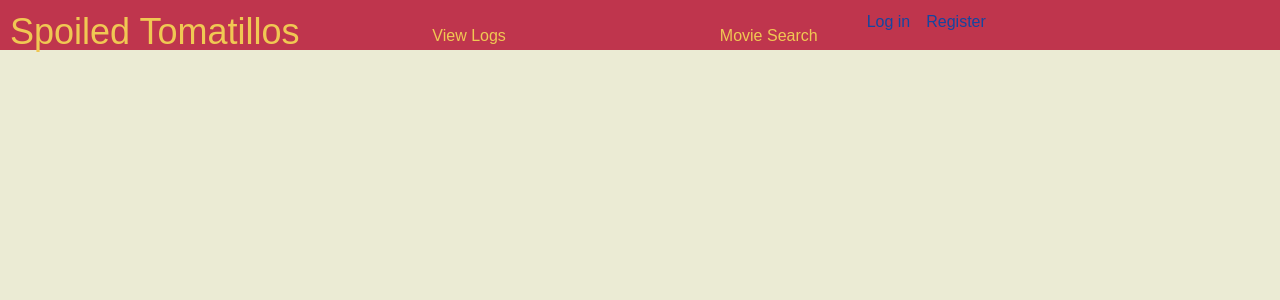
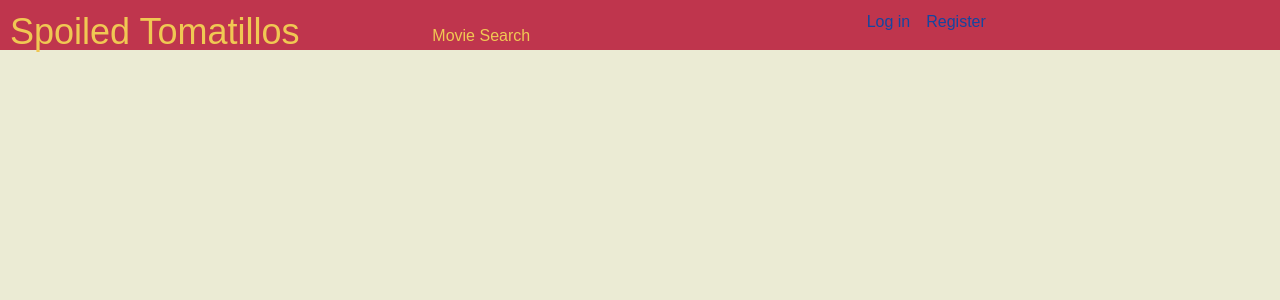
Before and after one commit to john4/CS4500, a React (Create React App) app in the folder front-end/: page /logs in a window 1280 px wide. Shown: the top 300 px of the page. Built offline with nearby package versions, Linux system fonts and the light colour scheme; no server answers.

Commit message:
TEAM42-136 #comment Add isAdmin to session, admin can delete any review

```diff
--- a/front-end/src/ApiWrapper.js
+++ b/front-end/src/ApiWrapper.js
@@ -12,6 +12,7 @@ const setSession = function (sessionData) {
   localStorage.setItem("st:genre", user_data.genre);
   localStorage.setItem("st:photo_url", user_data.photo_url);
   localStorage.setItem("st:age", user_data.age);
+  localStorage.setItem("st:isAdmin", user_data.isAdmin);
 }
 
 const removeSession = function () {
@@ -23,6 +24,7 @@ const removeSession = function () {
   localStorage.removeItem("st:genre");
   localStorage.removeItem("st:photo_url");
   localStorage.removeItem("st:age");
+  localStorage.removeItem("st:isAdmin");
 }
 
 const getSession = function () {
@@ -35,6 +37,7 @@ const getSession = function () {
     genre: localStorage.getItem("st:genre"),
     photoUrl: localStorage.getItem("st:photo_url"),
     age: localStorage.getItem("st:age"),
+    isAdmin: localStorage.getItem("st:isAdmin")
   };
 }
 
--- a/front-end/src/components/Logs/Logs.js
+++ b/front-end/src/components/Logs/Logs.js
@@ -8,17 +8,15 @@ class Logs extends Component {
     super(props);
 
     this.state = {
-      isAdmin: false,
+      session: null
     };
     this.onDelete = this.onDelete.bind(this)
   }
 
   componentWillMount() {
-    ApiWrapper().api().getAccountDetails().then(res => {
-      this.setState({
-        isAdmin: res.data.isAdmin
-      })
-    });
+    this.setState({
+      session: ApiWrapper().getSession()
+    })
   }
 
   onDelete() {
@@ -28,13 +26,13 @@ class Logs extends Component {
   }
 
   render() {
-    const { isAdmin, logsDeleted, success } = this.state
-    if (isAdmin) {
+    const { session } = this.state
+    if (session.isAdmin == true) {
       return (
         <div className="container">
           <h3>System Logs</h3>
           <button className="btn btn-secondary" type="button" onClick={this.onDelete}>Clear Logs</button>
-          <LogResults isAdmin={isAdmin} />
+          <LogResults isAdmin={session.isAdmin} />
         </div>
       );
     }
--- a/front-end/src/components/Movies/Details.js
+++ b/front-end/src/components/Movies/Details.js
@@ -14,16 +14,19 @@ class Details extends Component {
 		this.state = {
 			referPanelOpen: false,
 			reviews: [],
-    };
+			session: null
+   	 	};
 
 		this.URL      = 'http://ec2-54-87-191-69.compute-1.amazonaws.com:5000/movie/' + this.props.match.params.tmdbid + '/detail/';
 		this.handleCloseReferPanel = this.handleCloseReferPanel.bind(this);
 		this.handleOpenReferPanel = this.handleOpenReferPanel.bind(this);
+		this.handleDelete = this.handleDelete.bind(this);
 	}
 
 	componentWillMount() {
 		this.getDetails(this.URL);
-    this.getAverageRating();
+		this.getSession();
+    	this.getAverageRating();
 		this.getReviews();
 	}
 
@@ -41,6 +44,12 @@ class Details extends Component {
 			const response = res.data;
 			this.setState({ ...response });
 		});
+	}
+
+	getSession() {
+		this.setState({
+			session: ApiWrapper().getSession()
+		})
 	}
 
 	getAverageRating() {
@@ -62,8 +71,8 @@ class Details extends Component {
 						rating: review.rating,
 						tmdbId: review.tmdb_id,
 						reviewId: review._id.$oid,
-            userId: review.user_id,
-            userName: review.user_name,
+            			userId: review.user_id,
+            			userName: review.user_name,
 						isUsersReview: userId === review.user_id,
 					};
 				})
@@ -82,15 +91,26 @@ class Details extends Component {
 		return result;
 	}
 
+	handleDelete(reviewId, sessionId) {
+		ApiWrapper().api().deleteReview(reviewId, sessionId).then(res => {
+			window.location.reload()
+		})
+	}
+
 	renderReviews() {
-		const { reviews } = this.state;
+		const { reviews, session } = this.state;
 
 		if (!reviews) {
 			return null;
 		}
 
 		return reviews.map(review => {
-			return <Review { ...review } movieId={this.props.match.params.tmdbid} onDelete={ ApiWrapper().api().deleteReview } />;
+			return <Review
+				{ ...review }
+				movieId={this.props.match.params.tmdbid}
+				onDelete={this.handleDelete}
+				session={session}
+			/>;
 		});
 	}
 
--- a/front-end/src/components/NavBar.js
+++ b/front-end/src/components/NavBar.js
@@ -13,22 +13,18 @@ class NavBar extends Component {
     super(props);
 
     this.state = {
-      session: null,
-      isAdmin: false
+      session: null
     };
   }
 
   componentWillMount() {
     this.setState({
-      session: ApiWrapper().getSession(),
-      isAdmin: ApiWrapper().api().getAccountDetails().then(res => {
-        return res.data.isAdmin
-      })
+      session: ApiWrapper().getSession()
     });
 	}
 
   render() {
-    const {session, isAdmin} = this.state;
+    const {session} = this.state;
 
     return (
       <header className="App-header w-100">
@@ -39,7 +35,7 @@ class NavBar extends Component {
             </a>
           </div>
           <div className="col navbar">
-            {isAdmin && [
+            {session.isLoggedIn && session.isAdmin == true && [
               <a href="/logs">View Logs</a>
             ]}
             <a href="/search">Movie Search</a>
--- a/front-end/src/components/Review/Review.js
+++ b/front-end/src/components/Review/Review.js
@@ -3,9 +3,9 @@ import './Review.css';
 
 class Review extends Component {
   renderDelete() {
-    const { isUsersReview, onDelete, movieId, reviewId } = this.props;
+    const { isUsersReview, onDelete, movieId, reviewId, session } = this.props;
 
-    if (!isUsersReview) {
+    if (!isUsersReview && session.isAdmin !== "true") {
       return null;
     }
 
```
